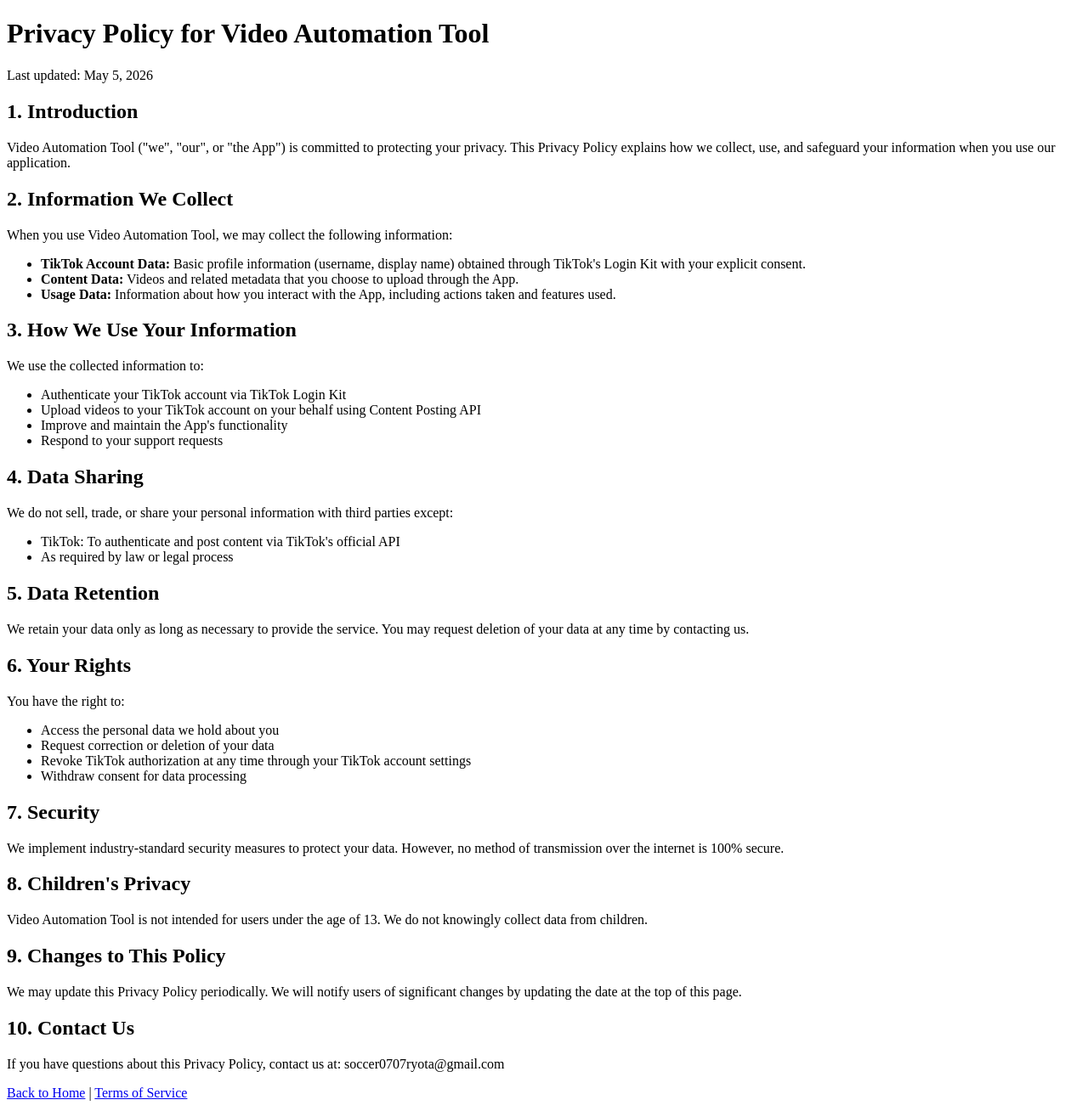
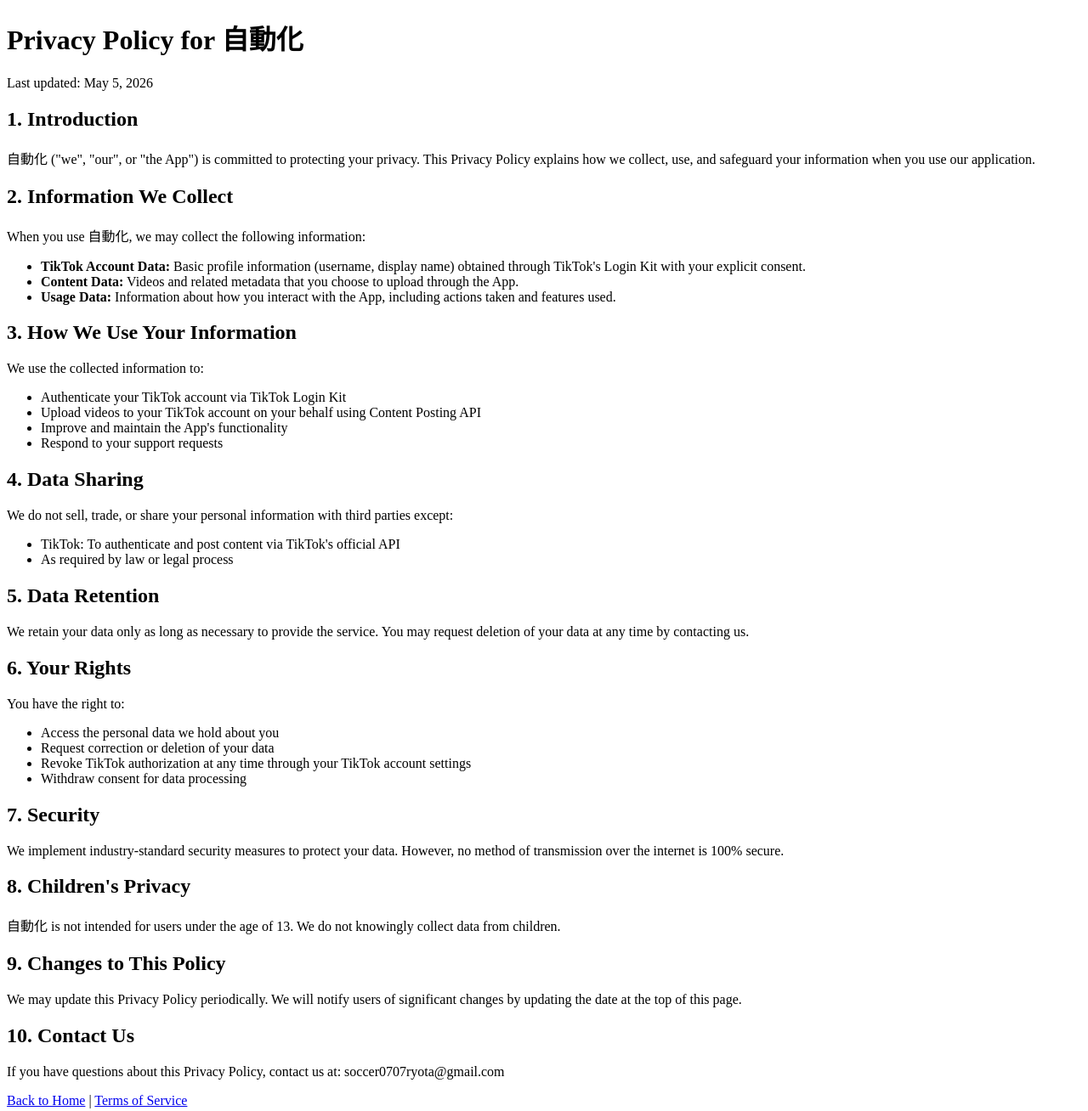
Before and after one commit to ft23ry77/video-auto-tool, a plain HTML site: page privacy.html in a window 1280 px wide. Shown: the whole page at 85% size. Drawn offline with Linux system fonts and the light colour scheme.

Commit message:
Update privacy.html

```diff
--- a/privacy.html
+++ b/privacy.html
@@ -3,17 +3,17 @@
 <head>
   <meta charset="UTF-8">
   <meta name="viewport" content="width=device-width, initial-scale=1.0">
-  <title>Privacy Policy - Video Automation Tool</title>
+  <title>Privacy Policy - 自動化</title>
 </head>
 <body>
-  <h1>Privacy Policy for Video Automation Tool</h1>
+  <h1>Privacy Policy for 自動化</h1>
   <p>Last updated: May 5, 2026</p>
 
   <h2>1. Introduction</h2>
-  <p>Video Automation Tool ("we", "our", or "the App") is committed to protecting your privacy. This Privacy Policy explains how we collect, use, and safeguard your information when you use our application.</p>
+  <p>自動化 ("we", "our", or "the App") is committed to protecting your privacy. This Privacy Policy explains how we collect, use, and safeguard your information when you use our application.</p>
 
   <h2>2. Information We Collect</h2>
-  <p>When you use Video Automation Tool, we may collect the following information:</p>
+  <p>When you use 自動化, we may collect the following information:</p>
   <ul>
     <li><strong>TikTok Account Data:</strong> Basic profile information (username, display name) obtained through TikTok's Login Kit with your explicit consent.</li>
     <li><strong>Content Data:</strong> Videos and related metadata that you choose to upload through the App.</li>
@@ -52,7 +52,7 @@
   <p>We implement industry-standard security measures to protect your data. However, no method of transmission over the internet is 100% secure.</p>
 
   <h2>8. Children's Privacy</h2>
-  <p>Video Automation Tool is not intended for users under the age of 13. We do not knowingly collect data from children.</p>
+  <p>自動化 is not intended for users under the age of 13. We do not knowingly collect data from children.</p>
 
   <h2>9. Changes to This Policy</h2>
   <p>We may update this Privacy Policy periodically. We will notify users of significant changes by updating the date at the top of this page.</p>
```
